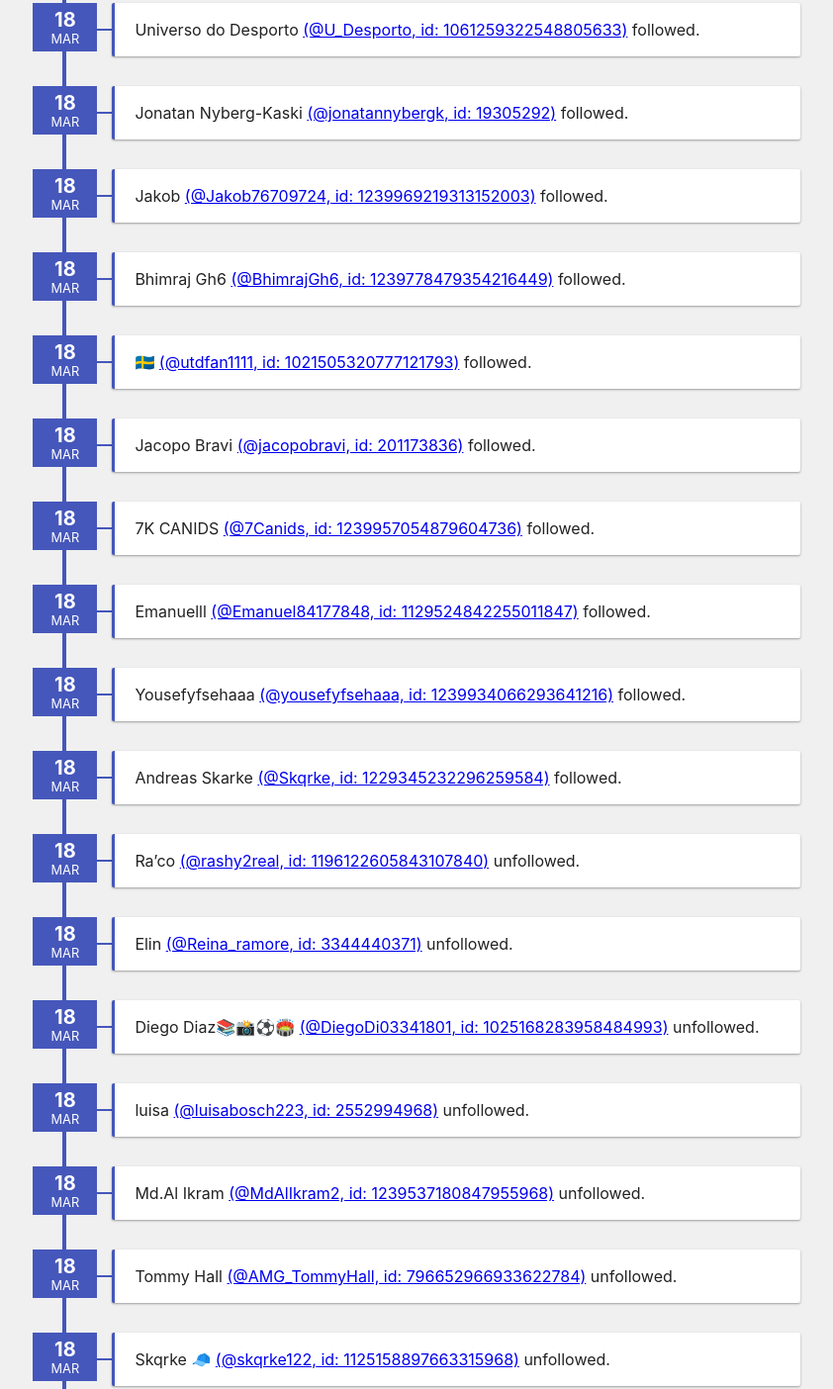
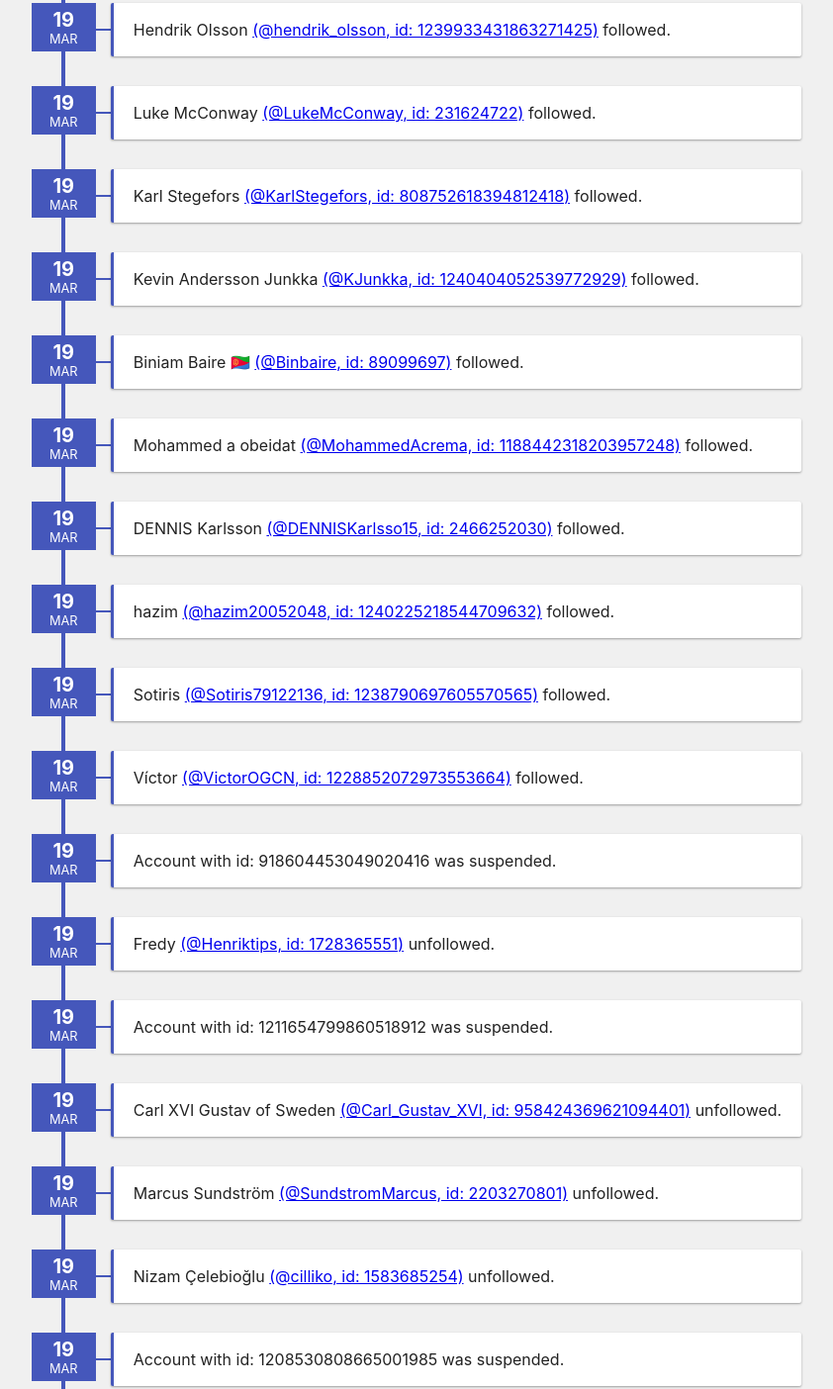
Before and after one commit to fredrik12471/http-sandbox, a plain HTML site: page twitter/aikfotboll.html in a window 1280 px wide. Shown: the part 514-1918 px from the top of the page at 99% size, without its empty margins (219-1061 px from the left). Drawn offline with Linux system fonts and the light colour scheme; a script that the page names is missing.

Commit message:
Update
'202003190001'

```diff
--- a/twitter/aikfotboll.html
+++ b/twitter/aikfotboll.html
@@ -17,7 +17,28 @@
 <div class="page">
   <div class="timeline">
     <div class="timeline__group">
-    <div class="timeline__box"><div class="timeline__date"><span class="timeline__day">18</span><span class="timeline__month">MAR</span></div><div class="timeline__post"><div class="timeline__content"><p>Fethi <a href="https://twitter.com/Fethi39243322">(@Fethi39243322, id: 1232739233145786368)</a> followed.</p></div></div></div>
+    <div class="timeline__box"><div class="timeline__date"><span class="timeline__day">19</span><span class="timeline__month">MAR</span></div><div class="timeline__post"><div class="timeline__content"><p>FollowUs AIK <a href="https://twitter.com/FollowUsAIK">(@FollowUsAIK, id: 860475803703836673)</a> followed.</p></div></div></div>
+<div class="timeline__box"><div class="timeline__date"><span class="timeline__day">19</span><span class="timeline__month">MAR</span></div><div class="timeline__post"><div class="timeline__content"><p>Never Surrender ρεεε <a href="https://twitter.com/outzisapostolos">(@outzisapostolos, id: 367750576)</a> followed.</p></div></div></div>
+<div class="timeline__box"><div class="timeline__date"><span class="timeline__day">19</span><span class="timeline__month">MAR</span></div><div class="timeline__post"><div class="timeline__content"><p>Anders Jallai <a href="https://twitter.com/AndersJallai">(@AndersJallai, id: 132136170)</a> followed.</p></div></div></div>
+<div class="timeline__box"><div class="timeline__date"><span class="timeline__day">19</span><span class="timeline__month">MAR</span></div><div class="timeline__post"><div class="timeline__content"><p>Hendrik Olsson <a href="https://twitter.com/hendrik_olsson">(@hendrik_olsson, id: 1239933431863271425)</a> followed.</p></div></div></div>
+<div class="timeline__box"><div class="timeline__date"><span class="timeline__day">19</span><span class="timeline__month">MAR</span></div><div class="timeline__post"><div class="timeline__content"><p>Luke McConway <a href="https://twitter.com/LukeMcConway">(@LukeMcConway, id: 231624722)</a> followed.</p></div></div></div>
+<div class="timeline__box"><div class="timeline__date"><span class="timeline__day">19</span><span class="timeline__month">MAR</span></div><div class="timeline__post"><div class="timeline__content"><p>Karl Stegefors <a href="https://twitter.com/KarlStegefors">(@KarlStegefors, id: 808752618394812418)</a> followed.</p></div></div></div>
+<div class="timeline__box"><div class="timeline__date"><span class="timeline__day">19</span><span class="timeline__month">MAR</span></div><div class="timeline__post"><div class="timeline__content"><p>Kevin Andersson Junkka <a href="https://twitter.com/KJunkka">(@KJunkka, id: 1240404052539772929)</a> followed.</p></div></div></div>
+<div class="timeline__box"><div class="timeline__date"><span class="timeline__day">19</span><span class="timeline__month">MAR</span></div><div class="timeline__post"><div class="timeline__content"><p>Biniam Baire 🇪🇷 <a href="https://twitter.com/Binbaire">(@Binbaire, id: 89099697)</a> followed.</p></div></div></div>
+<div class="timeline__box"><div class="timeline__date"><span class="timeline__day">19</span><span class="timeline__month">MAR</span></div><div class="timeline__post"><div class="timeline__content"><p>Mohammed a obeidat <a href="https://twitter.com/MohammedAcrema">(@MohammedAcrema, id: 1188442318203957248)</a> followed.</p></div></div></div>
+<div class="timeline__box"><div class="timeline__date"><span class="timeline__day">19</span><span class="timeline__month">MAR</span></div><div class="timeline__post"><div class="timeline__content"><p>DENNIS Karlsson <a href="https://twitter.com/DENNISKarlsso15">(@DENNISKarlsso15, id: 2466252030)</a> followed.</p></div></div></div>
+<div class="timeline__box"><div class="timeline__date"><span class="timeline__day">19</span><span class="timeline__month">MAR</span></div><div class="timeline__post"><div class="timeline__content"><p>hazim <a href="https://twitter.com/hazim20052048">(@hazim20052048, id: 1240225218544709632)</a> followed.</p></div></div></div>
+<div class="timeline__box"><div class="timeline__date"><span class="timeline__day">19</span><span class="timeline__month">MAR</span></div><div class="timeline__post"><div class="timeline__content"><p>Sotiris <a href="https://twitter.com/Sotiris79122136">(@Sotiris79122136, id: 1238790697605570565)</a> followed.</p></div></div></div>
+<div class="timeline__box"><div class="timeline__date"><span class="timeline__day">19</span><span class="timeline__month">MAR</span></div><div class="timeline__post"><div class="timeline__content"><p>Víctor <a href="https://twitter.com/VictorOGCN">(@VictorOGCN, id: 1228852072973553664)</a> followed.</p></div></div></div>
+<div class="timeline__box"><div class="timeline__date"><span class="timeline__day">19</span><span class="timeline__month">MAR</span></div><div class="timeline__post"><div class="timeline__content"><p>Account with id: 918604453049020416 was suspended.</p></div></div></div>
+<div class="timeline__box"><div class="timeline__date"><span class="timeline__day">19</span><span class="timeline__month">MAR</span></div><div class="timeline__post"><div class="timeline__content"><p>Fredy <a href="https://twitter.com/Henriktips">(@Henriktips, id: 1728365551)</a> unfollowed.</p></div></div></div>
+<div class="timeline__box"><div class="timeline__date"><span class="timeline__day">19</span><span class="timeline__month">MAR</span></div><div class="timeline__post"><div class="timeline__content"><p>Account with id: 1211654799860518912 was suspended.</p></div></div></div>
+<div class="timeline__box"><div class="timeline__date"><span class="timeline__day">19</span><span class="timeline__month">MAR</span></div><div class="timeline__post"><div class="timeline__content"><p>Carl XVI Gustav of Sweden <a href="https://twitter.com/Carl_Gustav_XVI">(@Carl_Gustav_XVI, id: 958424369621094401)</a> unfollowed.</p></div></div></div>
+<div class="timeline__box"><div class="timeline__date"><span class="timeline__day">19</span><span class="timeline__month">MAR</span></div><div class="timeline__post"><div class="timeline__content"><p>Marcus Sundström <a href="https://twitter.com/SundstromMarcus">(@SundstromMarcus, id: 2203270801)</a> unfollowed.</p></div></div></div>
+<div class="timeline__box"><div class="timeline__date"><span class="timeline__day">19</span><span class="timeline__month">MAR</span></div><div class="timeline__post"><div class="timeline__content"><p>Nizam Çelebioğlu <a href="https://twitter.com/cilliko">(@cilliko, id: 1583685254)</a> unfollowed.</p></div></div></div>
+<div class="timeline__box"><div class="timeline__date"><span class="timeline__day">19</span><span class="timeline__month">MAR</span></div><div class="timeline__post"><div class="timeline__content"><p>Account with id: 1208530808665001985 was suspended.</p></div></div></div>
+<div class="timeline__box"><div class="timeline__date"><span class="timeline__day">19</span><span class="timeline__month">MAR</span></div><div class="timeline__post"><div class="timeline__content"><p>Universo do Desporto <a href="https://twitter.com/U_Desporto">(@U_Desporto, id: 1061259322548805633)</a> unfollowed.</p></div></div></div>
+<div class="timeline__box"><div class="timeline__date"><span class="timeline__day">18</span><span class="timeline__month">MAR</span></div><div class="timeline__post"><div class="timeline__content"><p>Fethi <a href="https://twitter.com/Fethi39243322">(@Fethi39243322, id: 1232739233145786368)</a> followed.</p></div></div></div>
 <div class="timeline__box"><div class="timeline__date"><span class="timeline__day">18</span><span class="timeline__month">MAR</span></div><div class="timeline__post"><div class="timeline__content"><p>Livescore.in <a href="https://twitter.com/LivescoreIN">(@LivescoreIN, id: 823903797776781312)</a> followed.</p></div></div></div>
 <div class="timeline__box"><div class="timeline__date"><span class="timeline__day">18</span><span class="timeline__month">MAR</span></div><div class="timeline__post"><div class="timeline__content"><p>Fútbol <a href="https://twitter.com/Soccer19now">(@Soccer19now, id: 1059556260486488065)</a> followed.</p></div></div></div>
 <div class="timeline__box"><div class="timeline__date"><span class="timeline__day">18</span><span class="timeline__month">MAR</span></div><div class="timeline__post"><div class="timeline__content"><p>Universo do Desporto <a href="https://twitter.com/U_Desporto">(@U_Desporto, id: 1061259322548805633)</a> followed.</p></div></div></div>
@@ -67,37 +88,13 @@
 <div class="timeline__box"><div class="timeline__date"><span class="timeline__day">16</span><span class="timeline__month">MAR</span></div><div class="timeline__post"><div class="timeline__content"><p>IngeSpin <a href="https://twitter.com/IngeSpin">(@IngeSpin, id: 1239204845376221184)</a> followed.</p></div></div></div>
 <div class="timeline__box"><div class="timeline__date"><span class="timeline__day">16</span><span class="timeline__month">MAR</span></div><div class="timeline__post"><div class="timeline__content"><p>Gunnar Hägg <a href="https://twitter.com/GunnarHgg2">(@GunnarHgg2, id: 1211654799860518912)</a> followed.</p></div></div></div>
 <div class="timeline__box"><div class="timeline__date"><span class="timeline__day">16</span><span class="timeline__month">MAR</span></div><div class="timeline__post"><div class="timeline__content"><p>Marlene <a href="https://twitter.com/marlenegranath">(@marlenegranath, id: 1239155599063093248)</a> followed.</p></div></div></div>
-<div class="timeline__box"><div class="timeline__date"><span class="timeline__day">16</span><span class="timeline__month">MAR</span></div><div class="timeline__post"><div class="timeline__content"><p>Tim <a href="https://twitter.com/TimD_06">(@TimD_06, id: 1239316094625726465)</a> followed.</p></div></div></div>
-<div class="timeline__box"><div class="timeline__date"><span class="timeline__day">16</span><span class="timeline__month">MAR</span></div><div class="timeline__post"><div class="timeline__content"><p>johan dahlström <a href="https://twitter.com/johandahlstrm7">(@johandahlstrm7, id: 1229825856375267328)</a> followed.</p></div></div></div>
-<div class="timeline__box"><div class="timeline__date"><span class="timeline__day">16</span><span class="timeline__month">MAR</span></div><div class="timeline__post"><div class="timeline__content"><p>AIK2014 <a href="https://twitter.com/BajareArBonder">(@BajareArBonder, id: 2972655622)</a> followed.</p></div></div></div>
-<div class="timeline__box"><div class="timeline__date"><span class="timeline__day">16</span><span class="timeline__month">MAR</span></div><div class="timeline__post"><div class="timeline__content"><p>nadir bourad <a href="https://twitter.com/NadirBrd">(@NadirBrd, id: 906202338456686595)</a> followed.</p></div></div></div>
-<div class="timeline__box"><div class="timeline__date"><span class="timeline__day">16</span><span class="timeline__month">MAR</span></div><div class="timeline__post"><div class="timeline__content"><p>Juliagunnarsson <a href="https://twitter.com/Juliag3516">(@Juliag3516, id: 1162653897669918720)</a> followed.</p></div></div></div>
-<div class="timeline__box"><div class="timeline__date"><span class="timeline__day">16</span><span class="timeline__month">MAR</span></div><div class="timeline__post"><div class="timeline__content"><p>Eetu <a href="https://twitter.com/Eetu1605">(@Eetu1605, id: 1238545028265512960)</a> unfollowed.</p></div></div></div>
-<div class="timeline__box"><div class="timeline__date"><span class="timeline__day">16</span><span class="timeline__month">MAR</span></div><div class="timeline__post"><div class="timeline__content"><p>Sebastian Ivarsson <a href="https://twitter.com/sebbekitzing">(@sebbekitzing, id: 1620103400)</a> unfollowed.</p></div></div></div>
-<div class="timeline__box"><div class="timeline__date"><span class="timeline__day">16</span><span class="timeline__month">MAR</span></div><div class="timeline__post"><div class="timeline__content"><p>Account with id: 1672199538 was suspended.</p></div></div></div>
-<div class="timeline__box"><div class="timeline__date"><span class="timeline__day">15</span><span class="timeline__month">MAR</span></div><div class="timeline__post"><div class="timeline__content"><p>Mark wellgenberg <a href="https://twitter.com/wellgenberg">(@wellgenberg, id: 1222229612832395264)</a> followed.</p></div></div></div>
-<div class="timeline__box"><div class="timeline__date"><span class="timeline__day">15</span><span class="timeline__month">MAR</span></div><div class="timeline__post"><div class="timeline__content"><p>herrGGalgar <a href="https://twitter.com/GnagetGalgar">(@GnagetGalgar, id: 355588624)</a> followed.</p></div></div></div>
-<div class="timeline__box"><div class="timeline__date"><span class="timeline__day">15</span><span class="timeline__month">MAR</span></div><div class="timeline__post"><div class="timeline__content"><p>emma <a href="https://twitter.com/emma75951722">(@emma75951722, id: 1238825768513351682)</a> followed.</p></div></div></div>
-<div class="timeline__box"><div class="timeline__date"><span class="timeline__day">15</span><span class="timeline__month">MAR</span></div><div class="timeline__post"><div class="timeline__content"><p>Christer Lundvall <a href="https://twitter.com/CoachChrister">(@CoachChrister, id: 852060081684348929)</a> followed.</p></div></div></div>
-<div class="timeline__box"><div class="timeline__date"><span class="timeline__day">15</span><span class="timeline__month">MAR</span></div><div class="timeline__post"><div class="timeline__content"><p>Gustaf Rönneklev <a href="https://twitter.com/gustafronneklev">(@gustafronneklev, id: 237694215)</a> followed.</p></div></div></div>
-<div class="timeline__box"><div class="timeline__date"><span class="timeline__day">15</span><span class="timeline__month">MAR</span></div><div class="timeline__post"><div class="timeline__content"><p>erik <a href="https://twitter.com/VitalVirgilV2">(@VitalVirgilV2, id: 1238847891906666496)</a> followed.</p></div></div></div>
-<div class="timeline__box"><div class="timeline__date"><span class="timeline__day">15</span><span class="timeline__month">MAR</span></div><div class="timeline__post"><div class="timeline__content"><p>Dopeyontour <a href="https://twitter.com/dopeyontour">(@dopeyontour, id: 1234473663182835712)</a> followed.</p></div></div></div>
-<div class="timeline__box"><div class="timeline__date"><span class="timeline__day">15</span><span class="timeline__month">MAR</span></div><div class="timeline__post"><div class="timeline__content"><p>Tove Bella Cevung <a href="https://twitter.com/cevung">(@cevung, id: 1238909006799941634)</a> followed.</p></div></div></div>
-<div class="timeline__box"><div class="timeline__date"><span class="timeline__day">15</span><span class="timeline__month">MAR</span></div><div class="timeline__post"><div class="timeline__content"><p>Ashur80 <a href="https://twitter.com/ashur80">(@ashur80, id: 1238853799256756227)</a> followed.</p></div></div></div>
-<div class="timeline__box"><div class="timeline__date"><span class="timeline__day">15</span><span class="timeline__month">MAR</span></div><div class="timeline__post"><div class="timeline__content"><p>*TB* <a href="https://twitter.com/TB31040007">(@TB31040007, id: 1238943023259623434)</a> followed.</p></div></div></div>
-<div class="timeline__box"><div class="timeline__date"><span class="timeline__day">15</span><span class="timeline__month">MAR</span></div><div class="timeline__post"><div class="timeline__content"><p>sverige mot coronaviruset <a href="https://twitter.com/Dammatchen2017">(@Dammatchen2017, id: 936369278818881537)</a> followed.</p></div></div></div>
-<div class="timeline__box"><div class="timeline__date"><span class="timeline__day">15</span><span class="timeline__month">MAR</span></div><div class="timeline__post"><div class="timeline__content"><p>Chamsou <a href="https://twitter.com/Chamsou23135510">(@Chamsou23135510, id: 1238827432645451776)</a> followed.</p></div></div></div>
-<div class="timeline__box"><div class="timeline__date"><span class="timeline__day">15</span><span class="timeline__month">MAR</span></div><div class="timeline__post"><div class="timeline__content"><p>Ottilia Bjerselius <a href="https://twitter.com/Ottiliabjers">(@Ottiliabjers, id: 864524936391651329)</a> unfollowed.</p></div></div></div>
-<div class="timeline__box"><div class="timeline__date"><span class="timeline__day">15</span><span class="timeline__month">MAR</span></div><div class="timeline__post"><div class="timeline__content"><p>Johanna Falk <a href="https://twitter.com/falkooow">(@falkooow, id: 486646278)</a> unfollowed.</p></div></div></div>
-<div class="timeline__box"><div class="timeline__date"><span class="timeline__day">15</span><span class="timeline__month">MAR</span></div><div class="timeline__post"><div class="timeline__content"><p>Mats Sahlström⭐️⭐️ <a href="https://twitter.com/Matssahlstrom">(@Matssahlstrom, id: 528648387)</a> unfollowed.</p></div></div></div>
-<div class="timeline__box"><div class="timeline__date"><span class="timeline__day">15</span><span class="timeline__month">MAR</span></div><div class="timeline__post"><div class="timeline__content"><p>Ahmed abdulrazak <a href="https://twitter.com/am_ademolasco">(@am_ademolasco, id: 931094255896014848)</a> unfollowed.</p></div></div></div>
 
     </div>
   </div>
 </div>
 <div class="linkedin">
   <div class="linkedin__container">
-    <p class="linkedin__text">Updated 20200318-00:01:14</p>
+    <p class="linkedin__text">Updated 20200319-00:01:14</p>
   </div>
 </div>
     </body>
```
Also changed, not shown: index.html (+1 -1 lines), twitter/fwsthlm.html (+1 -1 lines), twitter/aikfotboll/followers.txt, twitter/aikfotboll/unfollowers.txt.
